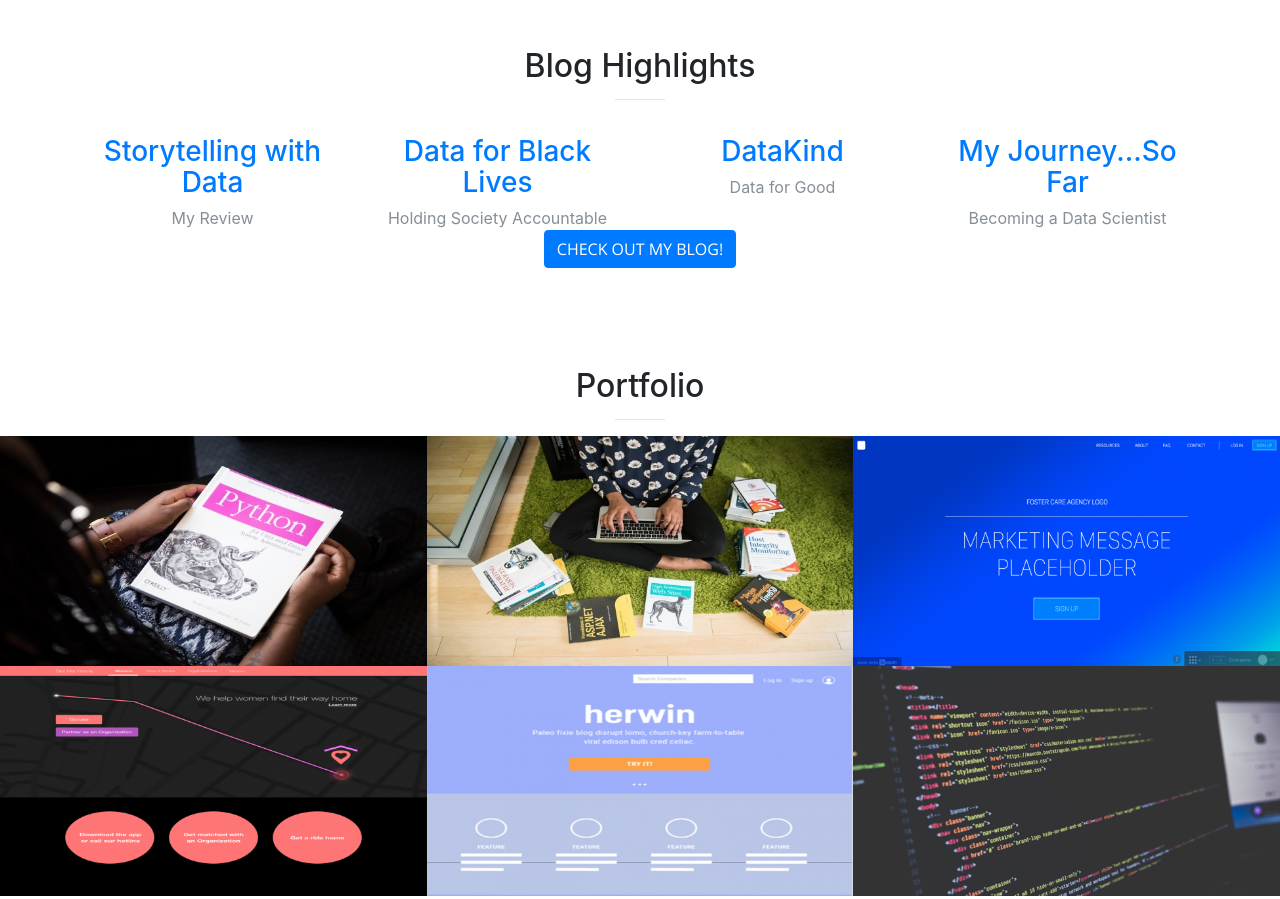
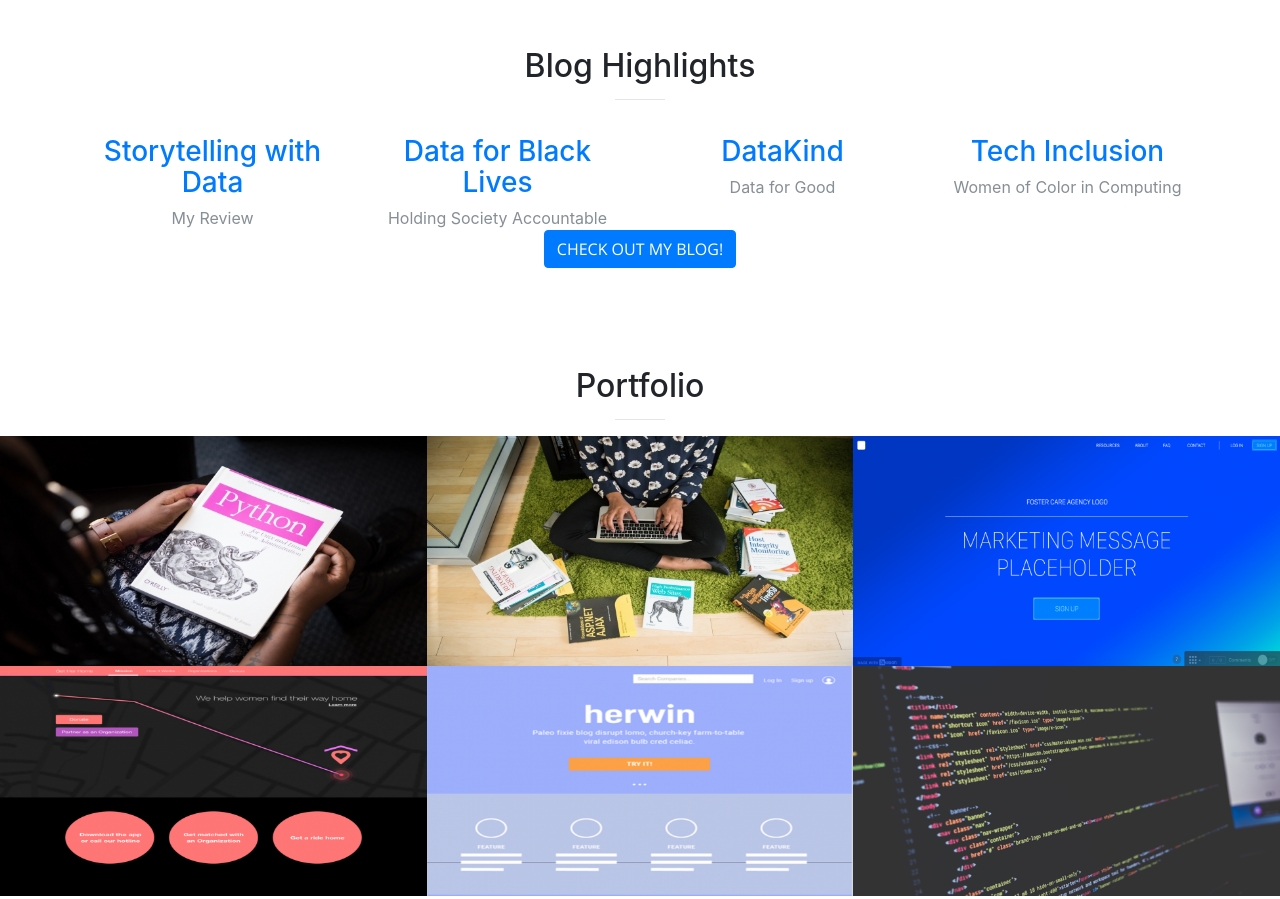
Before and after one commit to Slamare/my_website2, a website with bundled scripts: page index.html in a window 1280 px wide. Shown: the part 1860-2759 px from the top of the page. Built offline with nearby package versions, Linux system fonts and the light colour scheme.

Commit message:
blog title top 4

```diff
--- a/index.html
+++ b/index.html
@@ -142,8 +142,8 @@
             <div class="service-box">
               <!--<i class="fa fa-4x fa-heart text-primary sr-icons"></i> -->
               <!-- <img src="img/" alt="" width="150" height="150" align="middle" > -->
-              <h3><a href="http://www.slamare-blog.com/post3.html">My Journey...So Far</a></h3>
-              <p class="text-muted">Becoming a Data Scientist</p>
+              <h3><a href="http://www.slamare-blog.com/post13.html">Tech Inclusion</a></h3>
+              <p class="text-muted">Women of Color in Computing</p>
             </div>
           </div>
         </div>
```
